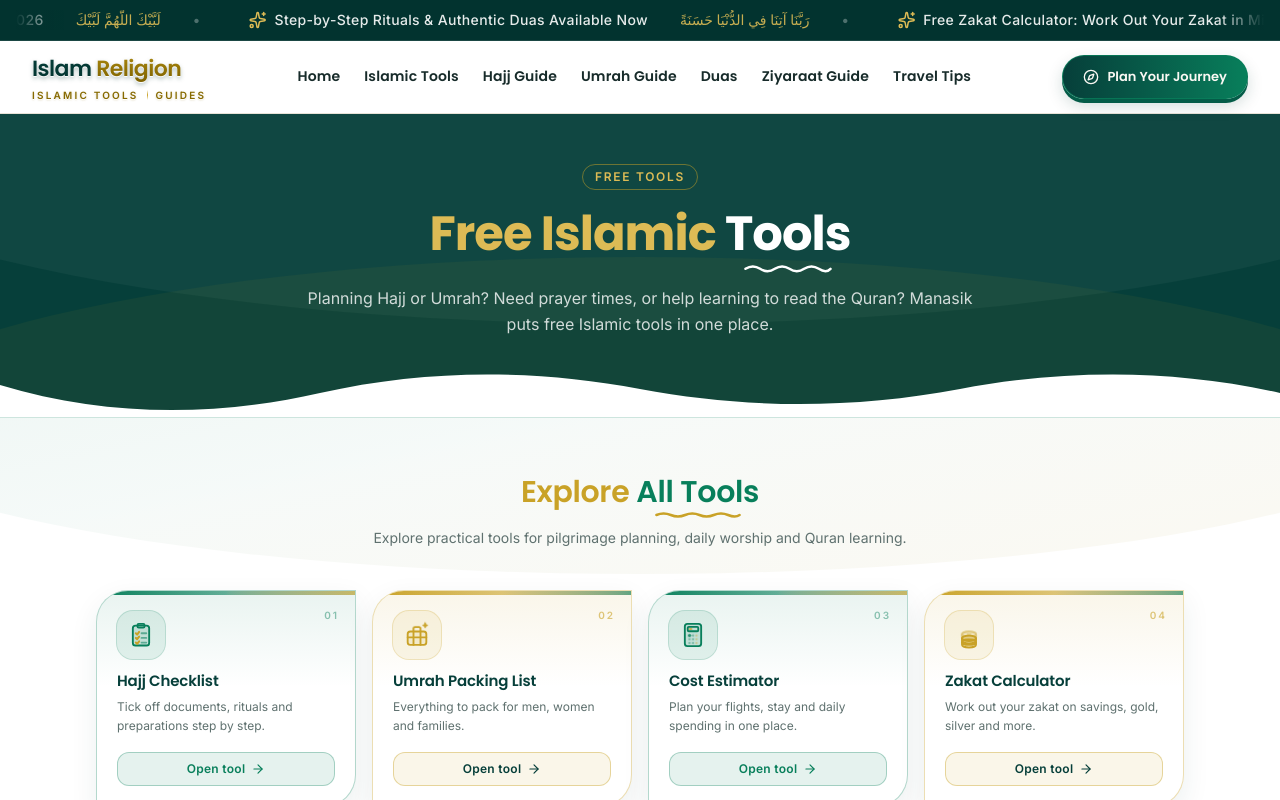
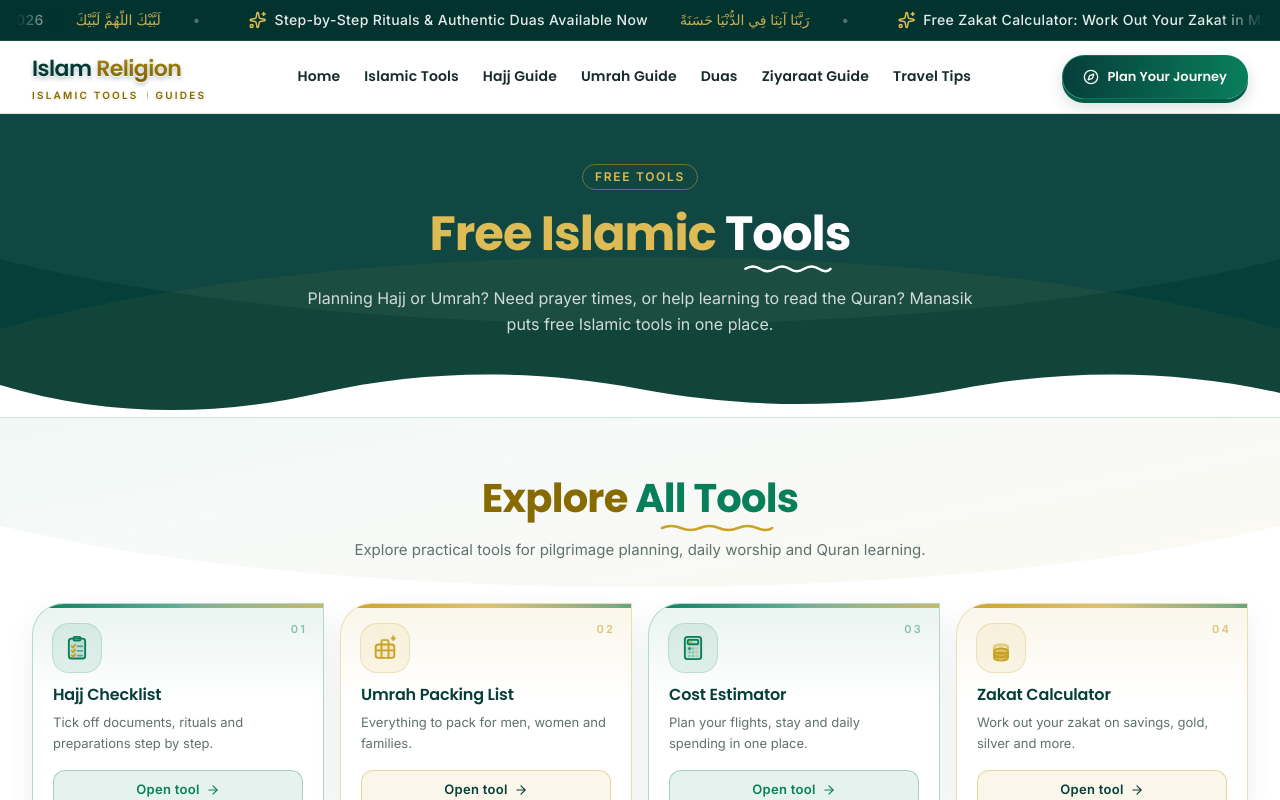
Before and after one commit to ayubliaqat/manasik, a Next.js app: page /islamic-tools in a window 1280 px wide. Shown: the top 800 px of the page. Built offline with nearby package versions, Linux system fonts and the light colour scheme.

Commit message:
tools section also updated

```diff
--- a/src/components/Tools/alltools.tsx
+++ b/src/components/Tools/alltools.tsx
@@ -569,7 +569,7 @@ export default function PlanningTools() {
         className="pointer-events-none absolute bottom-[-190px] left-1/2 h-[340px] w-[130%] -translate-x-1/2 rounded-[50%_50%_0_0] bg-gradient-to-t from-emerald/[0.08] via-emerald/[0.03] to-transparent"
       />
 
-      <div className="relative z-10 mx-auto max-w-6xl px-4 sm:px-6 lg:px-8">
+      <div className="relative z-10 mx-auto max-w-7xl px-4 sm:px-6 lg:px-8">
         {/* All Tools heading */}
         <div className="relative mb-2 pb-6 sm:mb-4">
           <div
@@ -578,8 +578,8 @@ export default function PlanningTools() {
           />
 
           <div className="mx-auto max-w-2xl text-center">
-            <h2 className="text-balance font-serif text-[22px] font-semibold leading-[1.2] tracking-[-0.01em] text-deep-teal sm:text-[26px] lg:text-[30px]">
-              <span className="text-gold">Explore</span>{" "}
+            <h2 className="text-balance font-heading text-[28px] font-bold leading-[1.2] tracking-[-0.02em] text-deep-teal sm:text-[34px] lg:text-[40px]">
+              <span className="text-gold-text">Explore</span>{" "}
               <span className="relative inline-block whitespace-nowrap text-emerald">
                 All Tools
                 <svg
@@ -601,8 +601,9 @@ export default function PlanningTools() {
               </span>
             </h2>
 
-            <p className="mx-auto mt-4 max-w-2xl text-sm leading-6 text-muted-teal">
-              Explore practical tools for pilgrimage planning, daily worship and Quran learning.
+            <p className="mx-auto mt-4 max-w-2xl text-[15px] leading-relaxed text-muted-teal">
+              Explore practical tools for pilgrimage planning, daily worship
+              and Quran learning.
             </p>
           </div>
         </div>
@@ -647,7 +648,7 @@ export default function PlanningTools() {
                   {/* Card number */}
                   <span
                     aria-hidden="true"
-                    className={`absolute right-4 top-4 text-[10px] font-bold tracking-[0.2em] ${styles.number}`}
+                    className={`absolute right-4 top-4 text-[11px] font-semibold tracking-[0.2em] ${styles.number}`}
                   >
                     {String(index + 1).padStart(2, "0")}
                   </span>
@@ -663,11 +664,11 @@ export default function PlanningTools() {
                     <Icon className={`h-7 w-7 ${styles.icon}`} />
                   </span>
 
-                  <h3 className="relative font-heading text-[15px] font-semibold leading-[1.35] text-deep-teal">
+                  <h3 className="relative font-heading text-base font-semibold leading-[1.35] text-deep-teal">
                     {tool.title}
                   </h3>
 
-                  <p className="relative mb-4 mt-1.5 text-xs leading-[1.6] text-muted-teal">
+                  <p className="relative mb-4 mt-1.5 text-[13px] leading-relaxed text-muted-teal">
                     {tool.description}
                   </p>
 
@@ -675,7 +676,7 @@ export default function PlanningTools() {
                   <span
                     className={`
                       relative mt-auto flex items-center justify-center gap-1.5
-                      rounded-xl border px-4 py-2 text-xs font-semibold tracking-wide
+                      rounded-xl border px-4 py-2 text-[13px] font-semibold tracking-wide
                       transition-all duration-300 ${styles.button}
                     `}
                   >
```
